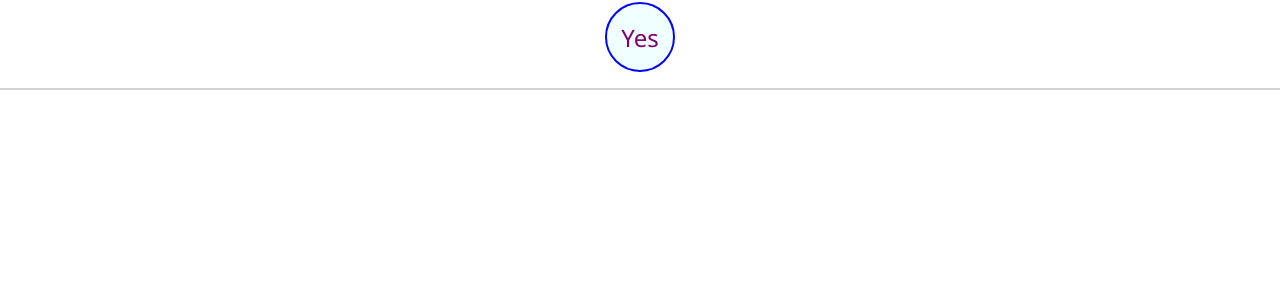
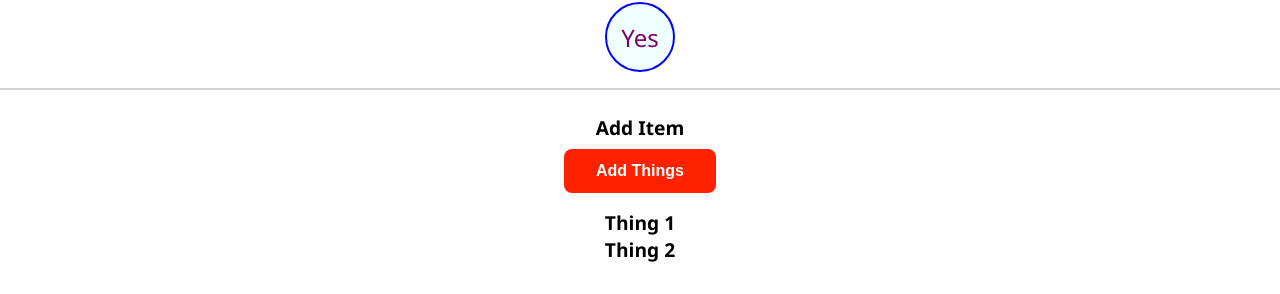
Before and after one commit to amankashyap004/react-practice-projects, a React (Create React App) app: page / in a window 1280 px wide. Shown: the part 917-1211 px from the top of the page. Before the commit the page ends 1007 px from the top, so only its background shows below. Built offline with nearby package versions, Linux system fonts and the light colour scheme.

Commit message:
Add Items

```diff
--- a/src/App.js
+++ b/src/App.js
@@ -4,6 +4,7 @@ import EventListener from "./component/EventListener"
 import Greeting from "./component/Greeting";
 import UseStateCounter from "./component/UseStateCounter";
 import TernaryOperatorPractice from "./component/TernaryOperatorPractice";
+import AddItems from "./component/AddItems"
 
 function App() {
    return (
@@ -13,6 +14,7 @@ function App() {
          <EventListener />
          <UseStateCounter />
          <TernaryOperatorPractice />
+         <AddItems/>
       </div>
    );
 }
--- a/src/component/AddItems.js
+++ b/src/component/AddItems.js
@@ -1,25 +1,24 @@
 import React from "react";
 
-export default function EventListener() {
-   const [things, setThings] = React.useState(["Thing 1", "Thing 2"]);
+export default function AddItems() {
+   const [thingsArray, setThingsArray] = React.useState(["Thing 1", "Thing 2"]);
 
-   function addItems() {
-      const newThingText = `Thing ${things.length + 1}`;
-      // thingsArray.push(newThingText);
-      // console.log(thingsArray);
-      setThings(prevState => [...prevState, newThingText])
+   function addThings() {
+      setThingsArray((prevThingsArray) => [...prevThingsArray, `Thing ${thingsArray.length + 1}`]);
    }
 
-   const thingsElements = things.map((thing) => <p key={thing}>{thing}</p>);
+   const thingsElements = thingsArray.map((thing) => <p key={thing}>{thing}</p>);
+
    return (
       <div className="container">
          <section className="add-items">
             <h3 className="heading">Add Item</h3>
-
-            <button onClick={addItems} className="btn add-items-btn">
+            <button onClick={addThings} className="btn add-items-btn">
                Add Things
             </button>
-            <div className="add-items-contain">{thingsElements}</div>
+            <div className="add-items-contain">
+               {thingsElements}
+            </div>
          </section>
       </div>
    );
```
